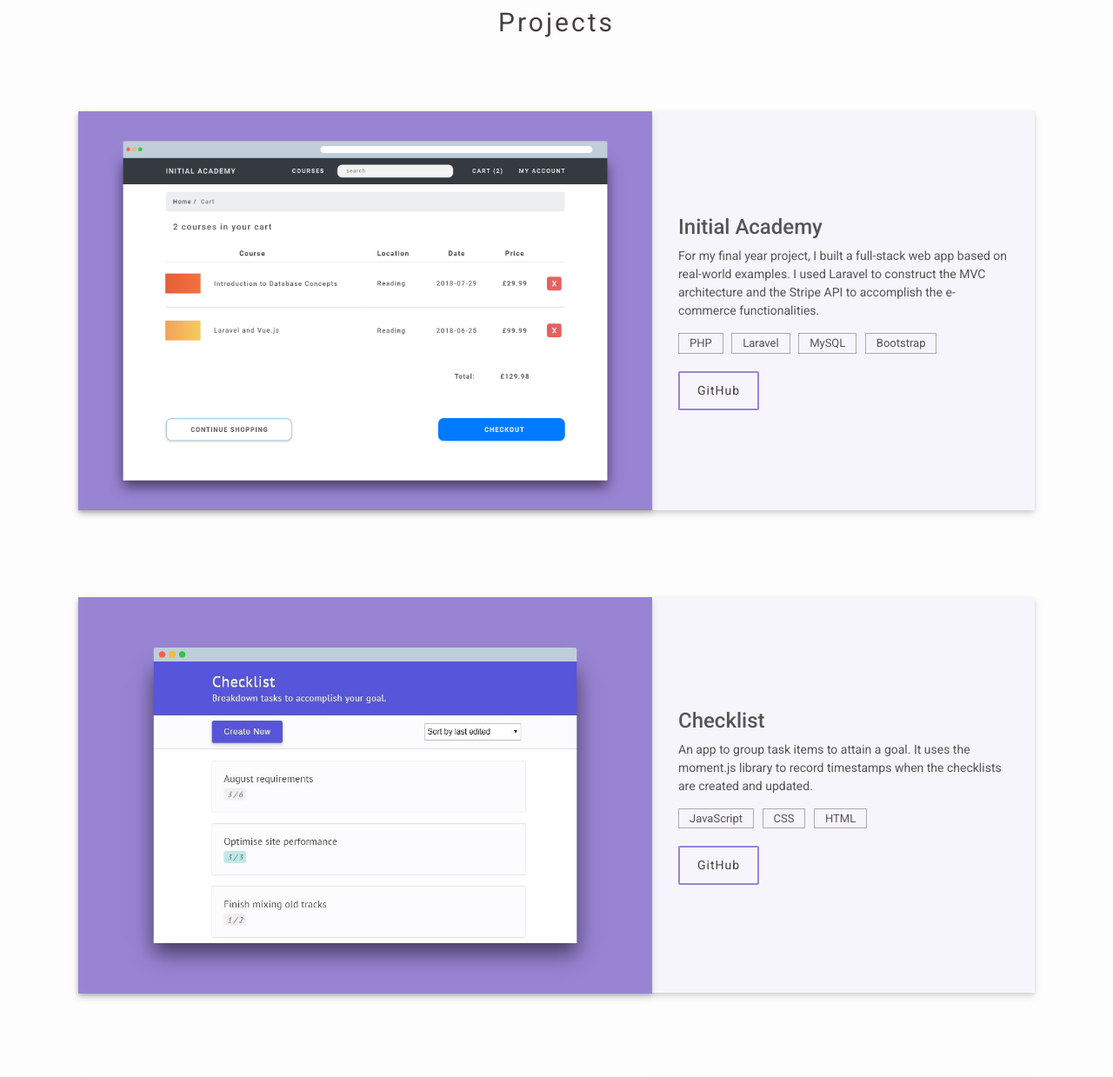
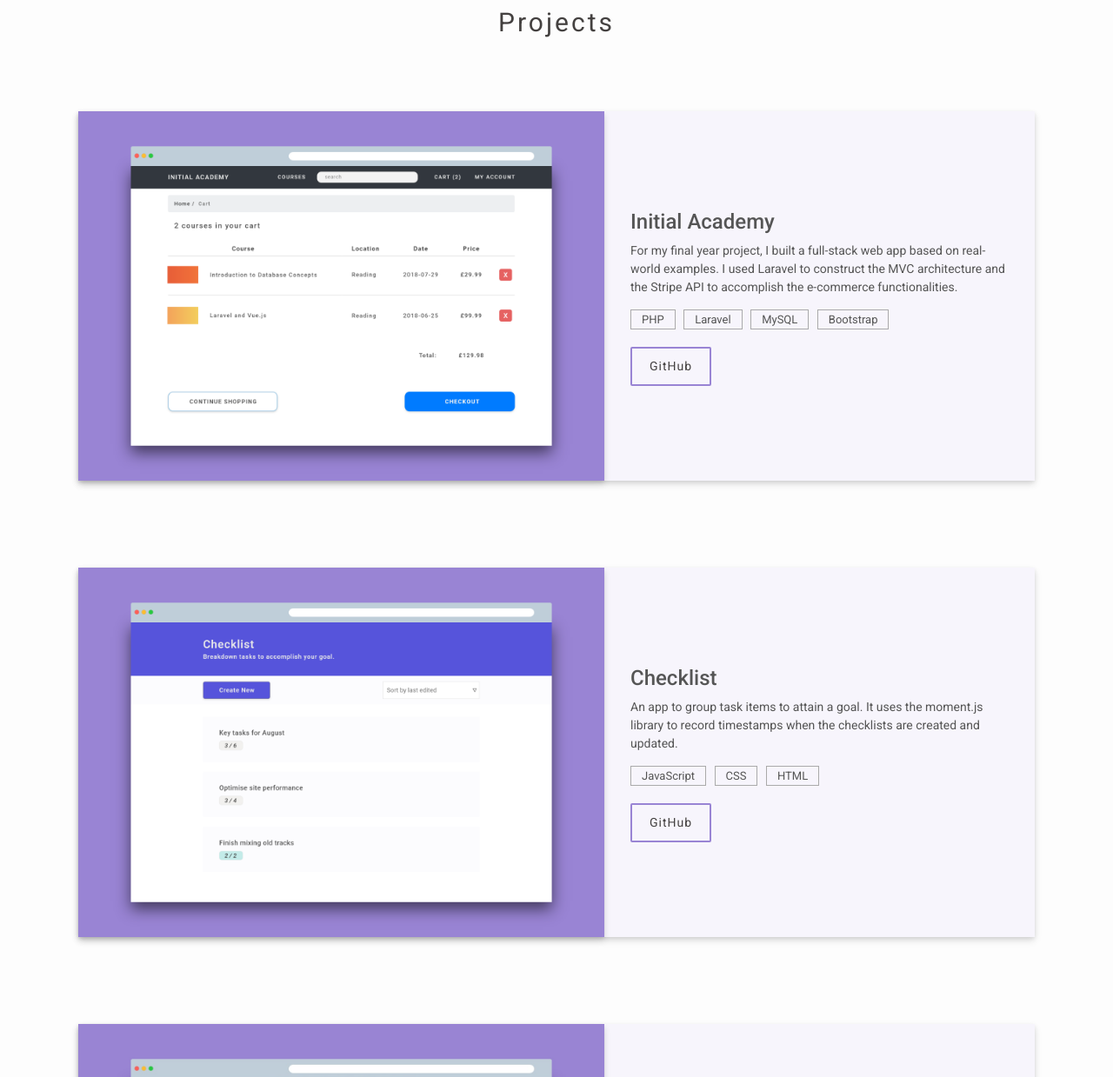
Before and after one commit to nabnmgr/portfolio, a website: page index.html in a window 1280 px wide. Shown: the part 877-2116 px from the top of the page at 87% size. Drawn offline with nearby package versions, Linux system fonts and the light colour scheme.

Commit message:
images redone

```diff
--- a/index.html
+++ b/index.html
@@ -102,7 +102,7 @@
 
       <div class="project">
         <div class="project__img">
-          <img src="img/p5.png" alt="Nabin Purja - Portfolio project">
+          <img src="img/project_fyp.png" alt="Nabin Purja - Portfolio project">
         </div>
         <div class="project__info">
           <h3 class="project__info-head">Initial Academy</h3>
@@ -122,7 +122,7 @@
 
       <div class="project">
         <div class="project__img">
-          <img src="img/p4.png" alt="Nabin Purja - Portfolio project">
+          <img src="img/project_checklist.png" alt="Nabin Purja - Portfolio project">
         </div>
         <div class="project__info">
           <h3 class="project__info-head">Checklist</h3>
@@ -141,12 +141,13 @@
 
       <div class="project">
         <div class="project__img">
-          <img src="img/p2.jpg" alt="Nabin Purja - Portfolio project">
+          <img src="img/project_worldcup.jpg" alt="Nabin Purja - Portfolio project">
         </div>
         <div class="project__info">
           <h3 class="project__info-head">World Cup 2018 Kit Voting Game</h3>
           <p class="project__info-detail">
             A JavaScript game made for a fun project.
+            <br> // todo: make image transition smooth
           </p>
           <p class="project__info-tags">
             <span>JavaScript</span>
@@ -159,7 +160,7 @@
 
       <div class="project">
         <div class="project__img">
-          <img src="img/p3.jpg" alt="Nabin Purja - Portfolio project">
+          <img src="img/project_editor.jpg" alt="Nabin Purja - Portfolio project">
         </div>
         <div class="project__info">
           <h3 class="project__info-head">Picture Editor</h3>
--- a/sass/_projects.scss
+++ b/sass/_projects.scss
@@ -16,7 +16,7 @@
 
     &__img {
       background: $color-primary;
-      max-width: 60%;
+      max-width: 55%;
       overflow: hidden;
       box-shadow: 0 4px 8px 0 rgba(0, 0, 0, 0.12),
         0 2px 4px 0 rgba(0, 0, 0, 0.08);
```
Also changed, not shown: css/style.css, img/p1.jpg (deleted), img/p11.png (deleted), img/p1v2.jpg (deleted), img/p2.jpg (deleted), img/p3.jpg (deleted), img/p4.png (deleted), img/p5.png (deleted), img/project_checklist.png (added), img/project_editor.jpg (added), img/project_fyp.png (added), img/project_worldcup.jpg (added).
